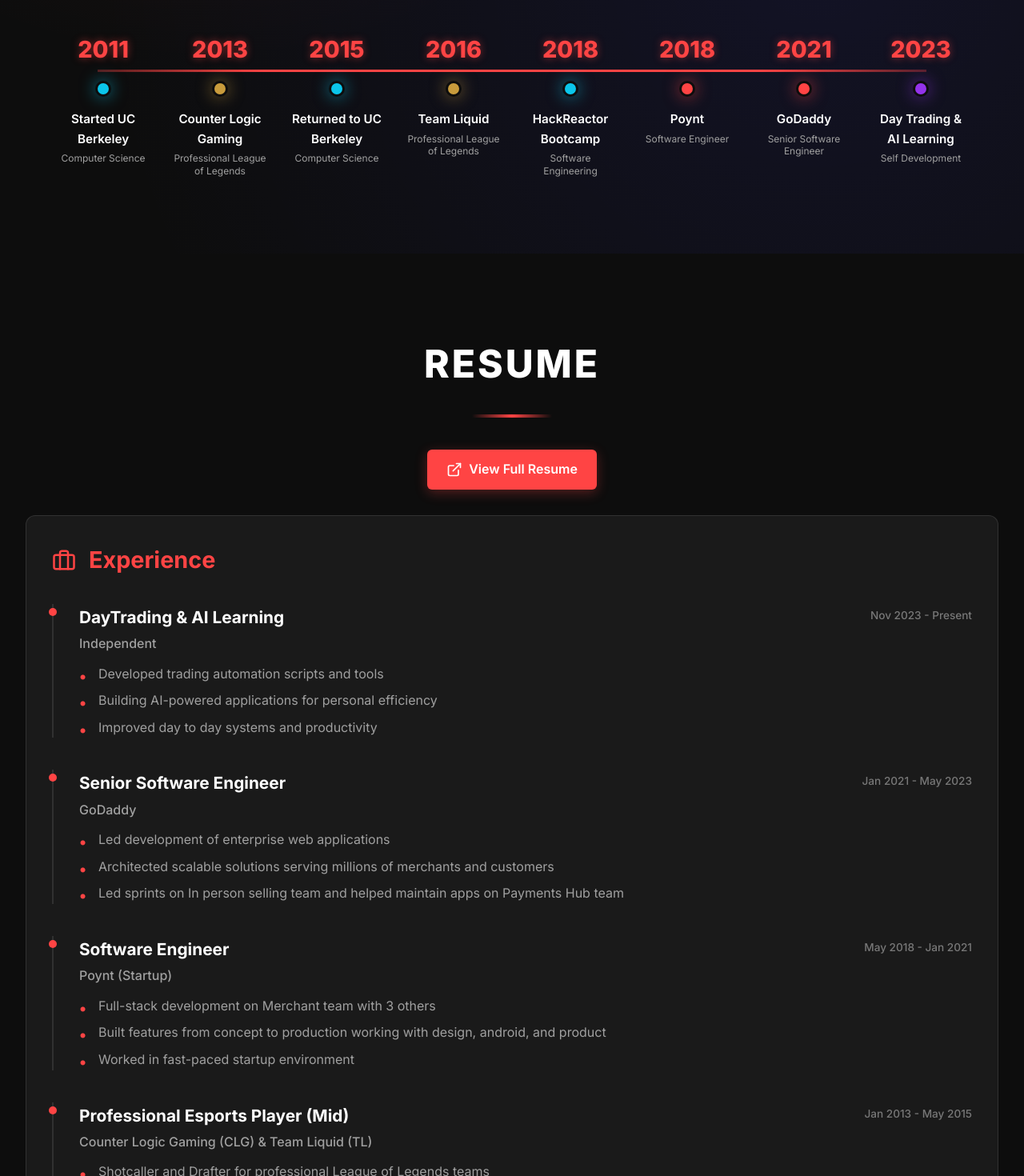
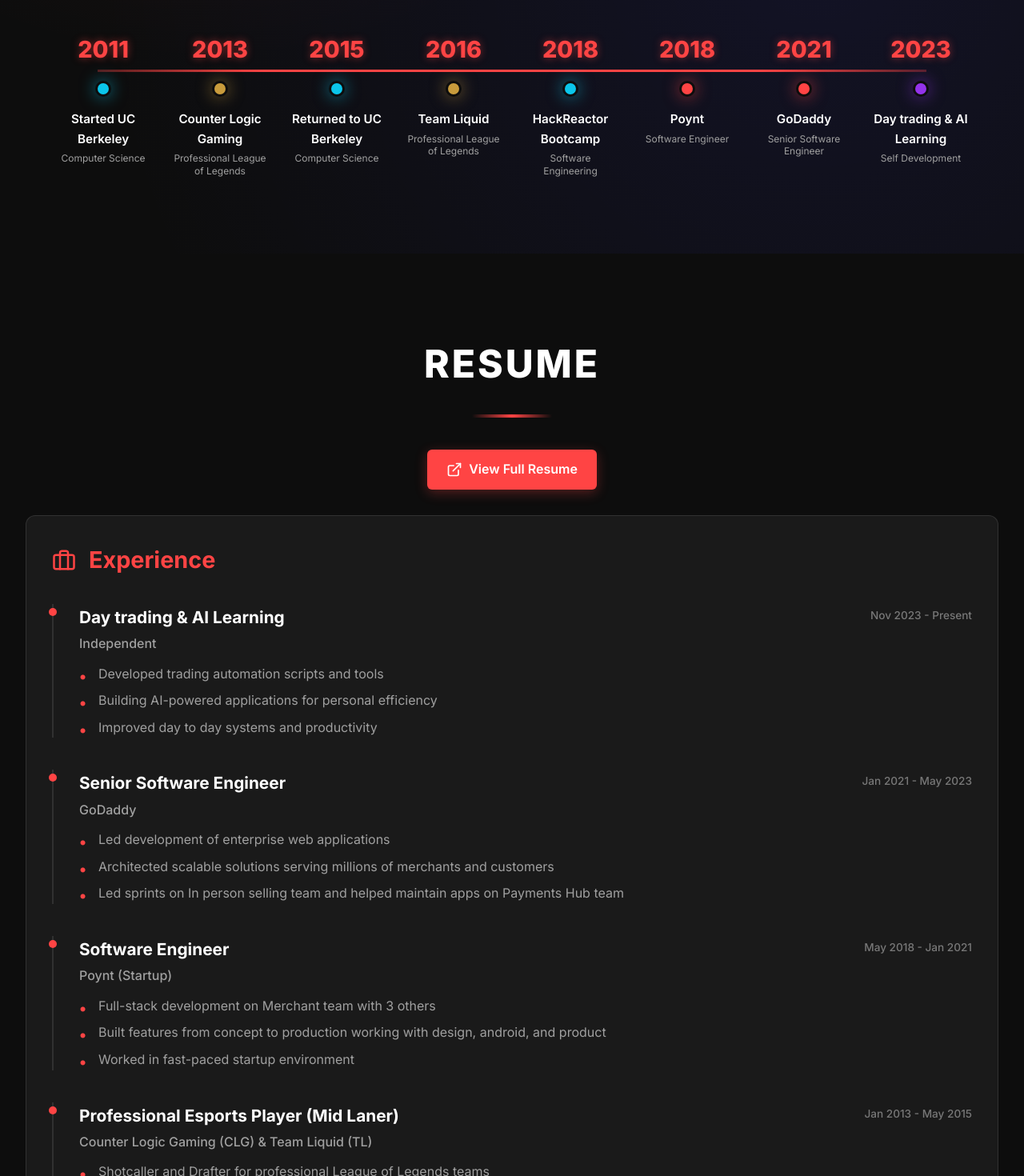
Before and after one commit to austinshin/portfolio, a React (Vite) app: page / in a window 1280 px wide. Shown: the part 1540-3010 px from the top of the page at 80% size. Built offline with nearby package versions, Linux system fonts and the light colour scheme.

Commit message:
Fix capitalization: Day trading & AI Learning

```diff
--- a/src/components/Hero.tsx
+++ b/src/components/Hero.tsx
@@ -11,7 +11,7 @@ const Hero = () => {
     { year: '2018', type: 'education', title: 'HackReactor Bootcamp', subtitle: 'Software Engineering' },
     { year: '2018', type: 'work', title: 'Poynt', subtitle: 'Software Engineer' },
     { year: '2021', type: 'work', title: 'GoDaddy', subtitle: 'Senior Software Engineer' },
-    { year: '2023', type: 'future', title: 'Day Trading & AI Learning', subtitle: 'Self Development' },
+    { year: '2023', type: 'future', title: 'Day trading & AI Learning', subtitle: 'Self Development' },
   ]
 
   return (
--- a/src/pages/Resume.tsx
+++ b/src/pages/Resume.tsx
@@ -5,7 +5,7 @@ import './Pages.css'
 const Resume = () => {
   const experiences = [
     {
-      title: 'DayTrading & AI Learning',
+      title: 'Day trading & AI Learning',
       company: 'Independent',
       period: 'Nov 2023 - Present',
       description: [
@@ -35,7 +35,7 @@ const Resume = () => {
       ],
     },
     {
-      title: 'Professional Esports Player (Mid)',
+      title: 'Professional Esports Player (Mid Laner)',
       company: 'Counter Logic Gaming (CLG) & Team Liquid (TL)',
       period: 'Jan 2013 - May 2015',
       description: [
```
